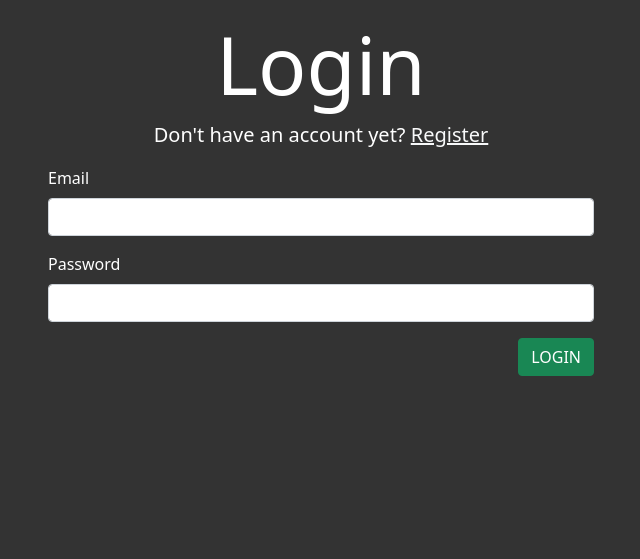
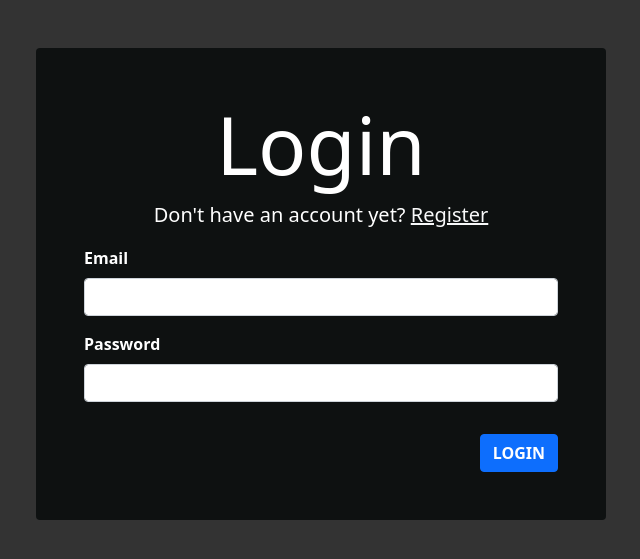
Before and after one commit to MattPereira/no-fun-league, a Flask app: page /login in a window 1280 px wide. Shown: the part 76-635 px from the top of the page, without its empty margins (319-959 px from the left). Run offline with Flask 2, Linux system fonts and the light colour scheme; data that the repository does not hold is empty; some libraries are stand-ins or nearby versions.

Commit message:
refine styles on user page and forms

```diff
--- a/app.py
+++ b/app.py
@@ -5,9 +5,8 @@ from models import db, connect_db, User, Player, Roster, Manager, Pick, Post, Pr
 from forms import RegisterForm, LoginForm, EditUserForm, BlogPostForm, ProposalForm
 from sleeper import update_picks, update_managers, update_rosters, update_players
 
-import requests
 import os
-import json
+
 
 app = Flask(__name__)
 
@@ -33,6 +32,7 @@ def add_info_to_g():
     """Add managers, rosters, and user to Flask global"""
 
     # allows for dropdown links to display through base.html
+
     g.managers = Manager.query.all()
     g.rosters = Roster.query.all()
 
@@ -165,6 +165,7 @@ def edit_user(user_id):
         user.first_name = form.first_name.data
         user.last_name = form.last_name.data
         user.email = form.email.data
+        user.location = form.location.data
         user.bio = form.bio.data
         user.philosophy = form.philosophy.data
         user.fav_team = form.fav_team.data
--- a/choices.py
+++ b/choices.py
@@ -6,7 +6,7 @@ positions = [('QB', 'QB'), ('RB', 'RB'), ('WR', 'WR'),
              ('TE', 'TE'), ('K', 'K'), ('DEF', 'DEF')]
 
 players = [('4046', 'Patrick Mahomes'), ('2449', 'Stefon Diggs'),
-           ('4034', 'Christian McCaffrey'), ('829', 'Andy Dalton')]
+           ('4034', 'Christian McCaffrey'), ('829', 'Andy Dalton'), ('4039', 'Cooper Kupp'), ('1111', 'Andrew Luck'), ('5846', 'DK Metcalf'), ('6770', 'Joe Burrow'), ('167', 'Tom Brady'), ('421', 'Matthew Stafford'), ('4881', 'Lamar Jackson'), ('515', 'Rob Gronkowski')]
 
 trades = [('0', '0'), ('1', '1'), ('2', '2'),
           ('3', '3'), ('4', '4'), ('5', '5'), ('6', '6'), ('7', '7'), ('8', '8'), ('9', '9'), ('10', '10')]
--- a/forms.py
+++ b/forms.py
@@ -1,8 +1,9 @@
+from ast import Pass
 from tokenize import String
 from typing import Text
 from flask_wtf import FlaskForm
-from wtforms import StringField, PasswordField, IntegerField, TextAreaField, BooleanField, SelectField
-from wtforms.validators import InputRequired, Email, Length, NumberRange
+from wtforms import StringField, PasswordField, IntegerField, TextAreaField, BooleanField, SelectField, SubmitField
+from wtforms.validators import InputRequired, Email, Length, NumberRange, DataRequired, EqualTo, Optional
 from choices import nfl_teams, positions, players, trades
 import email_validator
 
@@ -33,6 +34,7 @@ class EditUserForm(FlaskForm):
                             InputRequired(), Length(max=30)])
     email = StringField("Email", validators=[
                         InputRequired(), Email(), Length(min=5, max=50)])
+    location = StringField("Location", validators=[Optional()])
     fav_team = SelectField("Favorite Team", choices=nfl_teams, validators=[
                            InputRequired()])
     fav_position = SelectField(
@@ -59,3 +61,11 @@ class ProposalForm(FlaskForm):
     ammendment = StringField("Ammendment", validators=[
                              InputRequired(), Length(max=100)])
     argument = TextAreaField("Argument", validators=[Length(max=1000)])
+
+
+class ResetPasswordForm(FlaskForm):
+    password = PasswordField("Password", validators=[
+                             InputRequired(), Length(min=7, max=30)])
+    confirm_password = PasswordField('Confirm Password', validators=[
+                                     DataRequired(), EqualTo('password')])
+    submit = SubmitField('Reset Password')
--- a/static/styles.css
+++ b/static/styles.css
@@ -72,6 +72,10 @@ body {
   background-color: #0e1111;
 }
 
+.bgDark {
+  background-color: #0e1111;
+}
+
 .infoIcon {
   height: 75px;
   width: 75px;
@@ -88,6 +92,12 @@ body {
   border-radius: 100%;
 }
 
+.teamIcon {
+  max-height: 100px;
+  max-width: 100px;
+  border-radius: 100%;
+}
+
 .tradeDesire {
   background-color: teal;
 }
--- a/templates/index.html
+++ b/templates/index.html
@@ -11,7 +11,7 @@
         <img src="/static/no_fun_league.png" class="rounded-circle border border-white border-5 img-fluid" alt="">
     </div>
 </div>
-    <p class="lead text-white text-center">Founded in 2013?, the No Fun League began as simple snake redraft league amongst a small group of friends. In 2020?, the league converted to an auction draft with multi-year keepers. Each year, the managers compete to win the championship and avoid the ever-humiliating Toilet Bowl.</p>
+    <p class="lead text-white text-center">Founded in 2013, the No Fun League began as simple snake redraft league amongst a small group of friends. In 2019, the league officially converted to auction draft with FAAB waivers and multi-year keepers. Each year, the managers compete to win the championship and avoid the ever-humiliating Toilet Bowl.</p>
 </div>
 
 
--- a/templates/league/polls/show.html
+++ b/templates/league/polls/show.html
@@ -32,14 +32,14 @@
                         <form action="/polls/vote" method="POST">
                             <input type="hidden" name="prop-id" value="{{proposal.id}}">
                             <input type="hidden" name="decision" value="{{True}}">
-                            <button type="submit" class="btn btn-primary rounded-pill"><b>AGREE</b></button>
+                            <button type="submit" class="btn btn-primary rounded-pill px-5"><b>AGREE</b></button>
                         </form>
                     </div>
                     <div class="col-6">
                         <form action="/polls/vote" method="POST">
                             <input type="hidden" name="prop-id" value="{{proposal.id}}">
                             <input type="hidden" name="decision" value="{{False}}">
-                            <button type="submit" class="btn btn-danger rounded-pill"><b>DISAGREE</b></button>
+                            <button type="submit" class="btn btn-danger rounded-pill px-5"><b>DISAGREE</b></button>
                         </form>
                     </div>
                 </div>
--- a/templates/users/edit.html
+++ b/templates/users/edit.html
@@ -12,11 +12,11 @@
     {{ form.hidden_tag() }}
 
   <div class="row justify-content-center">
-    <div class="col-md-8">
+    <div class="col-md-8 bg-black p-5 rounded">
       <div class="row justify-content-center">
         {% for field in form if field.widget.input_type != 'hidden' %}
         <div class="col-md-6 mb-3">
-          {{ field.label(class_="form-label") }}
+          <b>{{ field.label(class_="form-label") }}</b>
 
             {% for error in field.errors %}
             <span class="form-text text-danger">{{ error }}</span>
@@ -33,7 +33,7 @@
 
         <div class="row justify-content-end">
           <div class="col-auto">
-            <button class="btn btn-success" type="submit"><b>UPDATE</b></button>
+            <button class="btn btn-primary" type="submit"><b>SAVE</b></button>
           </div>
         </div>
       </div>
--- a/templates/users/login.html
+++ b/templates/users/login.html
@@ -5,20 +5,19 @@
 {% block content %}
 <div class="container">
 
-  <div class="text-center my-3 text-white">
-    <h1 class="display-1">Login</h1>
-    <p class="lead">Don't have an account yet? <a href="/register" class="link-light">Register</a></p>
-  </div>
 
-  <div class="row justify-content-center text-white">
-    <div class="col-md-8 col-lg-6">
+  <div class="row justify-content-center text-white my-5">
+    <div class="col-10 col-md-8 col-lg-6 p-5 rounded bgDark">
+    <h1 class="display-1 text-center">Login</h1>
+    <p class="lead text-center">Don't have an account yet? <a href="/register" class="link-light">Register</a></p>
+
       <form method="POST" action="/login">
 
         {{ form.hidden_tag() }}
 
         {% for field in form if field.widget.input_type != 'hidden' %}
         <p>
-          {{ field.label(class_="form-label") }}
+          <b>{{ field.label(class_="form-label") }}</b>
           {{ field(class_="form-control") }}
 
           {% for error in field.errors %}
@@ -29,7 +28,7 @@
 
         <div class="row justify-content-end">
           <div class="col-auto">
-            <button class="btn btn-success" type="submit">LOGIN</button>
+            <button class="btn btn-primary mt-3" type="submit"><b>LOGIN</b></button>
           </div>
         </div>
 
```
Also changed, not shown: models.py (+5 -3 lines), templates/league/manager.html (+9 -8 lines), templates/users/register.html (+10 -9 lines), 1 other file.
